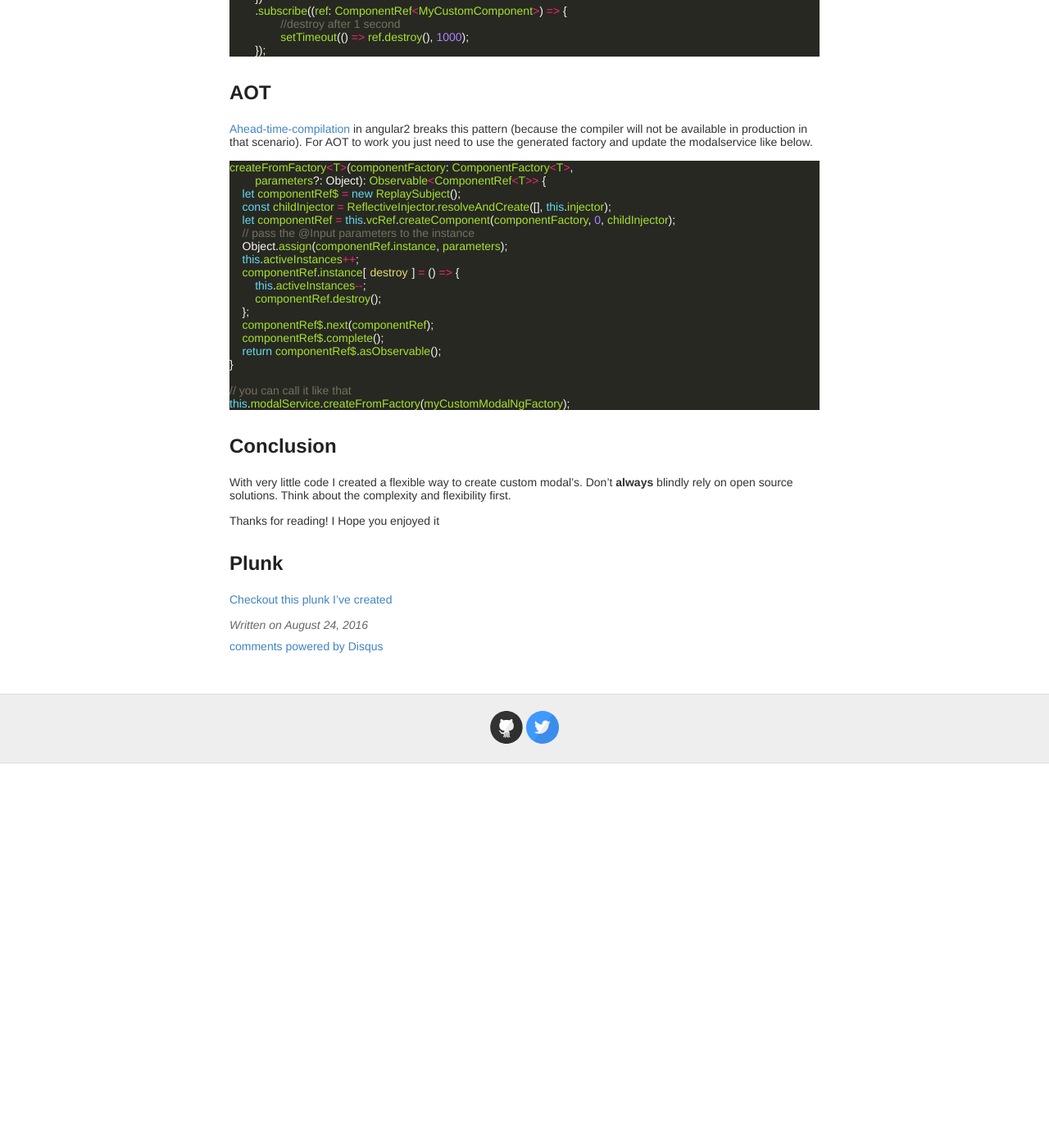
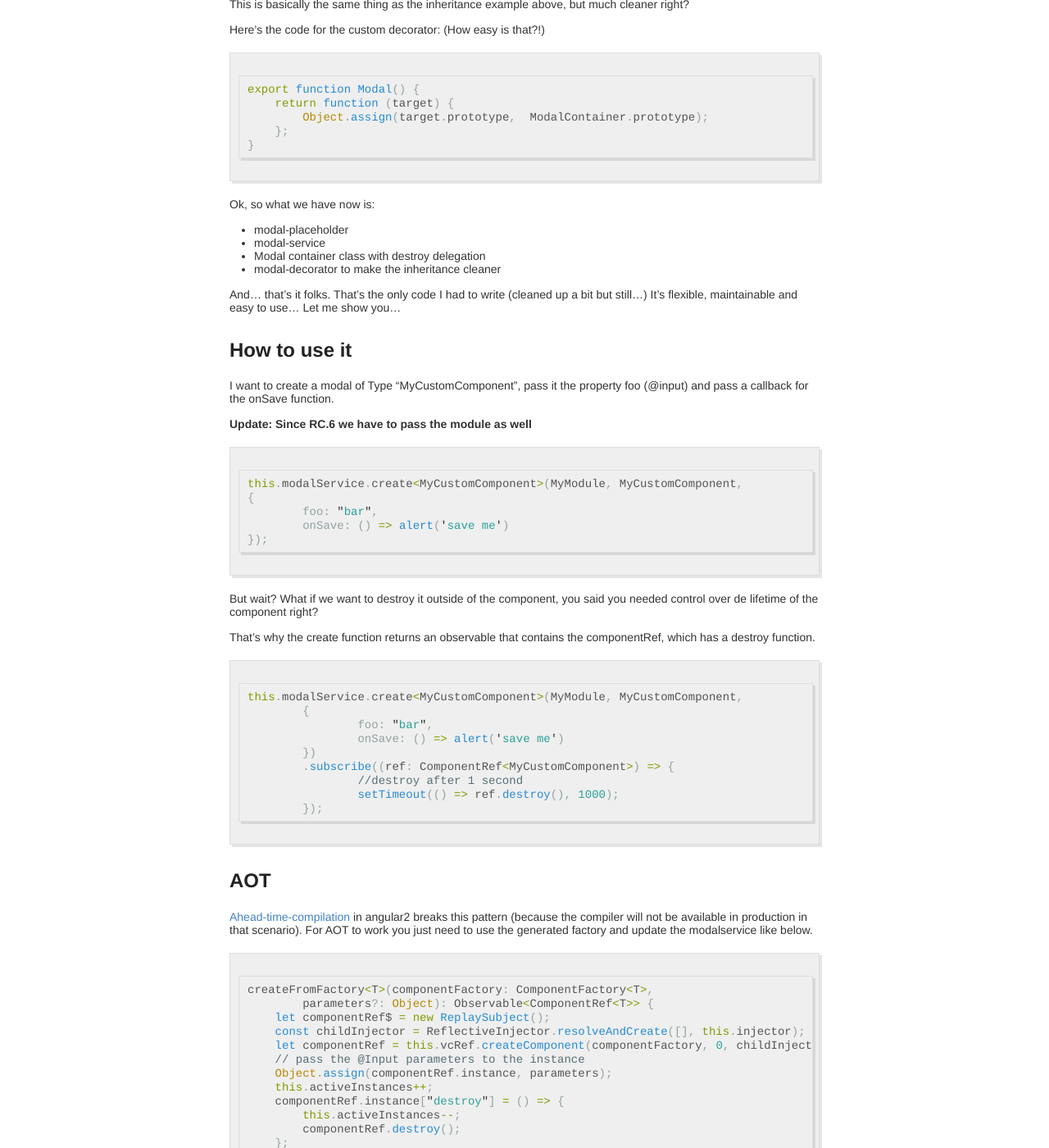
Before and after one commit to brechtbilliet/brechtbilliet.github.io, a Jekyll site: the page built from _posts/2016-8-24-Modals-in-angular2.md, in a window 1280 px wide and 1400 px high, scrolled down 4811 px. Shown: the whole window at 82% size. Built offline with Jekyll 4.4.1, drawn with Linux system fonts in a browser that asks for light colours; comment, search, counter and statistics services are not loaded; before the commit the page ends 5742 px from its top, so only the background shows below that.

Commit message:
Update _highlights.scss

```diff
--- a/_sass/_highlights.scss
+++ b/_sass/_highlights.scss
@@ -1,65 +1,84 @@
-.highlight pre { background-color: #272822; }
-.highlight .hll { background-color: #272822; }
-.highlight .c { color: #75715e } /* Comment */
-.highlight .err { color: #960050; background-color: #1e0010 } /* Error */
-.highlight .k { color: #66d9ef } /* Keyword */
-.highlight .l { color: #ae81ff } /* Literal */
-.highlight .n { color: #f8f8f2 } /* Name */
-.highlight .o { color: #f92672 } /* Operator */
-.highlight .p { color: #f8f8f2 } /* Punctuation */
-.highlight .cm { color: #75715e } /* Comment.Multiline */
-.highlight .cp { color: #75715e } /* Comment.Preproc */
-.highlight .c1 { color: #75715e } /* Comment.Single */
-.highlight .cs { color: #75715e } /* Comment.Special */
-.highlight .ge { font-style: italic } /* Generic.Emph */
-.highlight .gs { font-weight: bold } /* Generic.Strong */
-.highlight .kc { color: #66d9ef } /* Keyword.Constant */
-.highlight .kd { color: #66d9ef } /* Keyword.Declaration */
-.highlight .kn { color: #f92672 } /* Keyword.Namespace */
-.highlight .kp { color: #66d9ef } /* Keyword.Pseudo */
-.highlight .kr { color: #66d9ef } /* Keyword.Reserved */
-.highlight .kt { color: #66d9ef } /* Keyword.Type */
-.highlight .ld { color: #e6db74 } /* Literal.Date */
-.highlight .m { color: #ae81ff } /* Literal.Number */
-.highlight .s { color: #e6db74 } /* Literal.String */
-.highlight .na { color: #a6e22e } /* Name.Attribute */
-.highlight .nb { color: #f8f8f2 } /* Name.Builtin */
-.highlight .nc { color: #a6e22e } /* Name.Class */
-.highlight .no { color: #66d9ef } /* Name.Constant */
-.highlight .nd { color: #a6e22e } /* Name.Decorator */
-.highlight .ni { color: #f8f8f2 } /* Name.Entity */
-.highlight .ne { color: #a6e22e } /* Name.Exception */
-.highlight .nf { color: #a6e22e } /* Name.Function */
-.highlight .nl { color: #f8f8f2 } /* Name.Label */
-.highlight .nn { color: #f8f8f2 } /* Name.Namespace */
-.highlight .nx { color: #a6e22e } /* Name.Other */
-.highlight .py { color: #f8f8f2 } /* Name.Property */
-.highlight .nt { color: #f92672 } /* Name.Tag */
-.highlight .nv { color: #f8f8f2 } /* Name.Variable */
-.highlight .ow { color: #f92672 } /* Operator.Word */
-.highlight .w { color: #f8f8f2 } /* Text.Whitespace */
-.highlight .mf { color: #ae81ff } /* Literal.Number.Float */
-.highlight .mh { color: #ae81ff } /* Literal.Number.Hex */
-.highlight .mi { color: #ae81ff } /* Literal.Number.Integer */
-.highlight .mo { color: #ae81ff } /* Literal.Number.Oct */
-.highlight .sb { color: #e6db74 } /* Literal.String.Backtick */
-.highlight .sc { color: #e6db74 } /* Literal.String.Char */
-.highlight .sd { color: #e6db74 } /* Literal.String.Doc */
-.highlight .s2 { color: #e6db74 } /* Literal.String.Double */
-.highlight .se { color: #ae81ff } /* Literal.String.Escape */
-.highlight .sh { color: #e6db74 } /* Literal.String.Heredoc */
-.highlight .si { color: #e6db74 } /* Literal.String.Interpol */
-.highlight .sx { color: #e6db74 } /* Literal.String.Other */
-.highlight .sr { color: #e6db74 } /* Literal.String.Regex */
-.highlight .s1 { color: #e6db74 } /* Literal.String.Single */
-.highlight .ss { color: #e6db74 } /* Literal.String.Symbol */
-.highlight .bp { color: #f8f8f2 } /* Name.Builtin.Pseudo */
-.highlight .vc { color: #f8f8f2 } /* Name.Variable.Class */
-.highlight .vg { color: #f8f8f2 } /* Name.Variable.Global */
-.highlight .vi { color: #f8f8f2 } /* Name.Variable.Instance */
-.highlight .il { color: #ae81ff } /* Literal.Number.Integer.Long */
 
-.highlight .gh { } /* Generic Heading & Diff Header */
-.highlight .gu { color: #75715e; } /* Generic.Subheading & Diff Unified/Comment? */
-.highlight .gd { color: #f92672; } /* Generic.Deleted & Diff Deleted */
-.highlight .gi { color: #a6e22e; } /* Generic.Inserted & Diff Inserted */
+.highlight {
+  background-color: #efefef;
+  padding: 7px 7px 7px 10px;
+  border: 1px solid #ddd;
+  -moz-box-shadow: 3px 3px rgba(0,0,0,0.1);
+  -webkit-box-shadow: 3px 3px rgba(0,0,0,0.1);
+  box-shadow: 3px 3px rgba(0,0,0,0.1);
+  margin: 20px 0 20px 0;
+  overflow: scroll;
+}
+
+code {
+  font-family:'Bitstream Vera Sans Mono','Courier', monospace;
+}
+
+.highlight .c { color: #586E75 } /* Comment */
+.highlight .err { color: #93A1A1 } /* Error */
+.highlight .g { color: #93A1A1 } /* Generic */
+.highlight .k { color: #859900 } /* Keyword */
+.highlight .l { color: #93A1A1 } /* Literal */
+.highlight .n { color: #93A1A1 } /* Name */
+.highlight .o { color: #859900 } /* Operator */
+.highlight .x { color: #CB4B16 } /* Other */
+.highlight .p { color: #93A1A1 } /* Punctuation */
+.highlight .cm { color: #586E75 } /* Comment.Multiline */
+.highlight .cp { color: #859900 } /* Comment.Preproc */
+.highlight .c1 { color: #586E75 } /* Comment.Single */
+.highlight .cs { color: #859900 } /* Comment.Special */
+.highlight .gd { color: #2AA198 } /* Generic.Deleted */
+.highlight .ge { color: #93A1A1; font-style: italic } /* Generic.Emph */
+.highlight .gr { color: #DC322F } /* Generic.Error */
+.highlight .gh { color: #CB4B16 } /* Generic.Heading */
+.highlight .gi { color: #859900 } /* Generic.Inserted */
+.highlight .go { color: #93A1A1 } /* Generic.Output */
+.highlight .gp { color: #93A1A1 } /* Generic.Prompt */
+.highlight .gs { color: #93A1A1; font-weight: bold } /* Generic.Strong */
+.highlight .gu { color: #CB4B16 } /* Generic.Subheading */
+.highlight .gt { color: #93A1A1 } /* Generic.Traceback */
+.highlight .kc { color: #CB4B16 } /* Keyword.Constant */
+.highlight .kd { color: #268BD2 } /* Keyword.Declaration */
+.highlight .kn { color: #859900 } /* Keyword.Namespace */
+.highlight .kp { color: #859900 } /* Keyword.Pseudo */
+.highlight .kr { color: #268BD2 } /* Keyword.Reserved */
+.highlight .kt { color: #DC322F } /* Keyword.Type */
+.highlight .ld { color: #93A1A1 } /* Literal.Date */
+.highlight .m { color: #2AA198 } /* Literal.Number */
+.highlight .s { color: #2AA198 } /* Literal.String */
+.highlight .na { color: #93A1A1 } /* Name.Attribute */
+.highlight .nb { color: #B58900 } /* Name.Builtin */
+.highlight .nc { color: #268BD2 } /* Name.Class */
+.highlight .no { color: #CB4B16 } /* Name.Constant */
+.highlight .nd { color: #268BD2 } /* Name.Decorator */
+.highlight .ni { color: #CB4B16 } /* Name.Entity */
+.highlight .ne { color: #CB4B16 } /* Name.Exception */
+.highlight .nf { color: #268BD2 } /* Name.Function */
+.highlight .nl { color: #93A1A1 } /* Name.Label */
+.highlight .nn { color: #93A1A1 } /* Name.Namespace */
+.highlight .nx { color: #555 } /* Name.Other */
+.highlight .py { color: #93A1A1 } /* Name.Property */
+.highlight .nt { color: #268BD2 } /* Name.Tag */
+.highlight .nv { color: #268BD2 } /* Name.Variable */
+.highlight .ow { color: #859900 } /* Operator.Word */
+.highlight .w { color: #93A1A1 } /* Text.Whitespace */
+.highlight .mf { color: #2AA198 } /* Literal.Number.Float */
+.highlight .mh { color: #2AA198 } /* Literal.Number.Hex */
+.highlight .mi { color: #2AA198 } /* Literal.Number.Integer */
+.highlight .mo { color: #2AA198 } /* Literal.Number.Oct */
+.highlight .sb { color: #586E75 } /* Literal.String.Backtick */
+.highlight .sc { color: #2AA198 } /* Literal.String.Char */
+.highlight .sd { color: #93A1A1 } /* Literal.String.Doc */
+.highlight .s2 { color: #2AA198 } /* Literal.String.Double */
+.highlight .se { color: #CB4B16 } /* Literal.String.Escape */
+.highlight .sh { color: #93A1A1 } /* Literal.String.Heredoc */
+.highlight .si { color: #2AA198 } /* Literal.String.Interpol */
+.highlight .sx { color: #2AA198 } /* Literal.String.Other */
+.highlight .sr { color: #DC322F } /* Literal.String.Regex */
+.highlight .s1 { color: #2AA198 } /* Literal.String.Single */
+.highlight .ss { color: #2AA198 } /* Literal.String.Symbol */
+.highlight .bp { color: #268BD2 } /* Name.Builtin.Pseudo */
+.highlight .vc { color: #268BD2 } /* Name.Variable.Class */
+.highlight .vg { color: #268BD2 } /* Name.Variable.Global */
+.highlight .vi { color: #268BD2 } /* Name.Variable.Instance */
+.highlight .il { color: #2AA198 } /* Literal.Number.Integer.Long */
```
